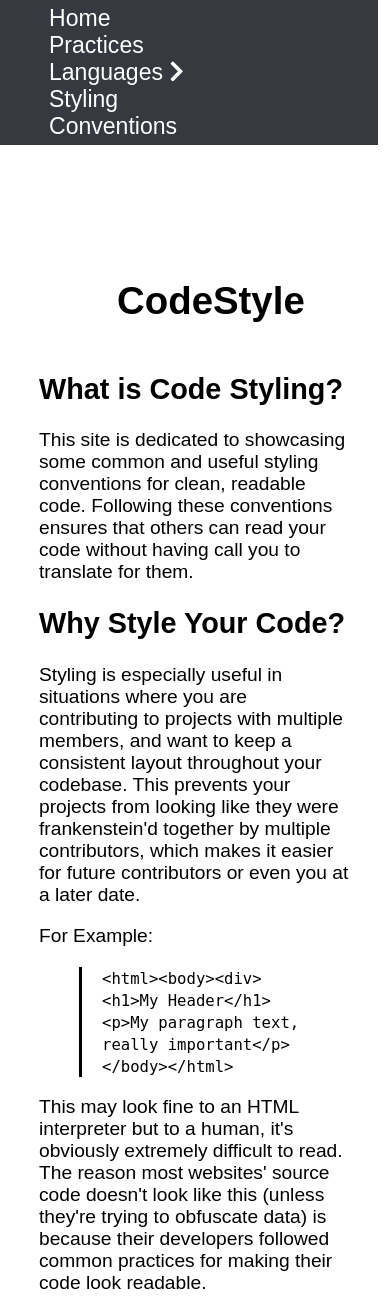
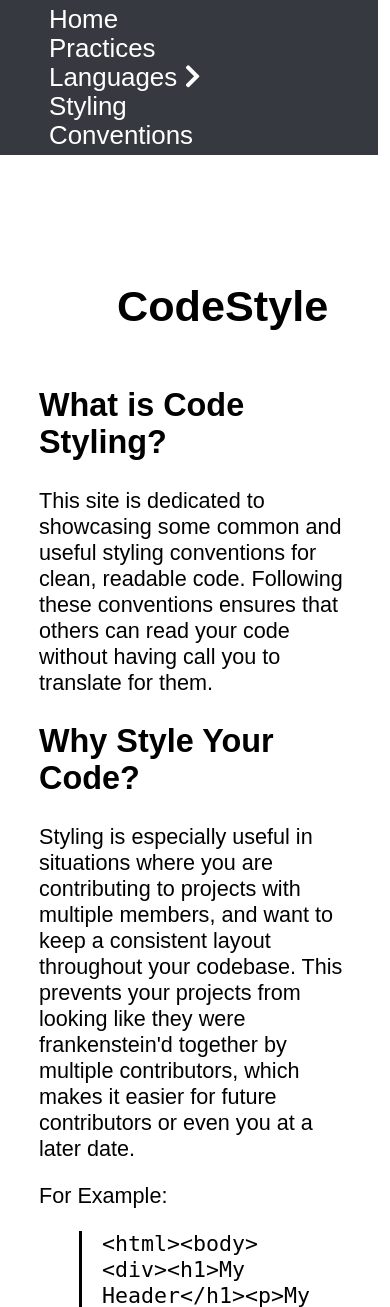
Before and after one commit to mordanc/code-style, a PHP site: page /index.php in a window 390 px wide. Shown: the top 1307 px of the page. Run offline with PHP 8.4, Linux system fonts and the light colour scheme.

Commit message:
Mobile formatting

```diff
--- a/res/stylesheet.css
+++ b/res/stylesheet.css
@@ -93,8 +93,10 @@ nav .dropdown:hover .chevron-spin {
   }
 } */
 
-
-@media only screen and (max-width: 700px) {
+@media only screen and (max-width: 600px) {
+  body {
+    font-size: 18px !important;
+  }
   img {
     display: none;
   }
@@ -113,6 +115,9 @@ nav .dropdown:hover .chevron-spin {
   .flex-parent-row {
     flex-direction: column;
   }
+  .flex-parent-col {
+    justify-content: left;
+  }
 
   #main {
     width: 80%;
```
Lines whose indentation alone changed are shown as unchanged.
